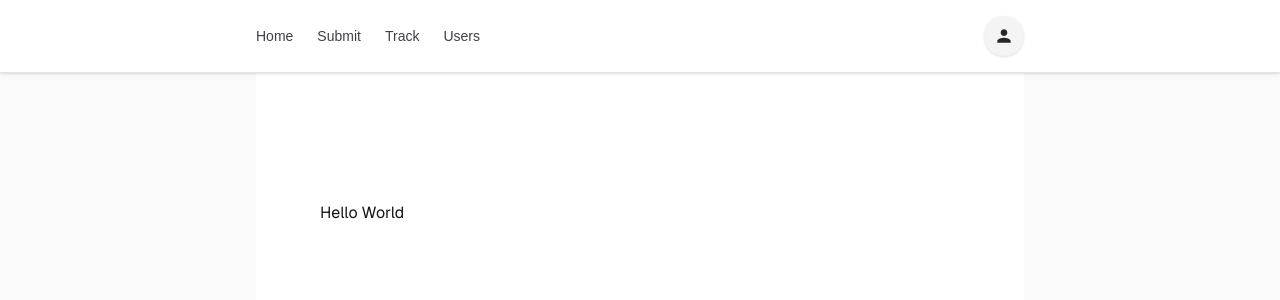
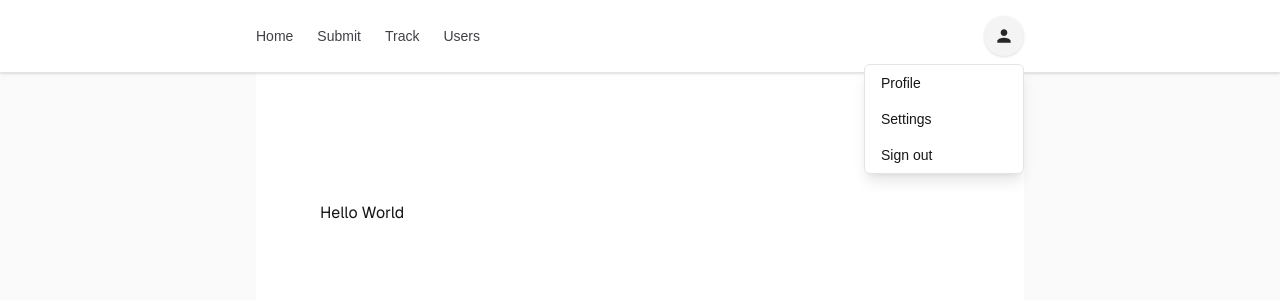
Before and after one commit to bnwong2/card-restoration, a Next.js app: page / in a window 1280 px wide. Both pictures are taken after a click on the button "User profile". Shown: the top 300 px of the page. Built offline with nearby package versions, Linux system fonts and the light colour scheme.

Commit message:
added dropdown to profile button that opens when clicked and closes when clicked or clicked out of

```diff
--- a/app/components/site-nav.tsx
+++ b/app/components/site-nav.tsx
@@ -1,6 +1,33 @@
+"use client";
+
 import Link from "next/link";
+import { useEffect, useRef, useState } from "react";
 
 export default function SiteNav() {
+  const [open, setOpen] = useState(false);
+  const menuRef = useRef<HTMLDivElement>(null);
+
+  useEffect(() => {
+    function handleClickOutside(event: MouseEvent) {
+      if (menuRef.current && !menuRef.current.contains(event.target as Node)) {
+        setOpen(false);
+      }
+    }
+
+    function handleKeyDown(event: KeyboardEvent) {
+      if (event.key === "Escape") {
+        setOpen(false);
+      }
+    }
+
+    document.addEventListener("mousedown", handleClickOutside);
+    document.addEventListener("keydown", handleKeyDown);
+    return () => {
+      document.removeEventListener("mousedown", handleClickOutside);
+      document.removeEventListener("keydown", handleKeyDown);
+    };
+  }, []);
+
   return (
     <header className="w-full border-b border-zinc-200 bg-white/90 px-6 py-4 shadow-sm backdrop-blur dark:border-zinc-800 dark:bg-zinc-950/90">
       <div className="mx-auto flex max-w-3xl items-center justify-between gap-4">
@@ -18,8 +45,10 @@ export default function SiteNav() {
             Users
           </Link>
         </nav>
+        <div className="relative" ref={menuRef}>
           <button
             type="button"
+            onClick={() => setOpen((prev) => !prev)}
             className="inline-flex h-10 w-10 items-center justify-center rounded-full bg-zinc-100 text-zinc-800 shadow-sm transition hover:bg-zinc-200 dark:bg-zinc-900 dark:text-zinc-100 dark:hover:bg-zinc-800"
             aria-label="User profile"
           >
@@ -27,6 +56,32 @@ export default function SiteNav() {
               <path d="M12 12c2.21 0 4-1.79 4-4s-1.79-4-4-4-4 1.79-4 4 1.79 4 4 4zm0 2c-2.67 0-8 1.34-8 4v2h16v-2c0-2.66-5.33-4-8-4z" />
             </svg>
           </button>
+          {open && (
+            <div className="absolute right-0 mt-2 w-40 rounded-md border border-zinc-200 bg-white shadow-lg dark:border-zinc-800 dark:bg-zinc-950">
+              <Link
+                href="/profile"
+                className="block px-4 py-2 text-sm hover:bg-zinc-100 dark:hover:bg-zinc-800"
+                onClick={() => setOpen(false)}
+              >
+                Profile
+              </Link>
+              <Link
+                href="/settings"
+                className="block px-4 py-2 text-sm hover:bg-zinc-100 dark:hover:bg-zinc-800"
+                onClick={() => setOpen(false)}
+              >
+                Settings
+              </Link>
+              <button
+                type="button"
+                className="block w-full px-4 py-2 text-left text-sm hover:bg-zinc-100 dark:hover:bg-zinc-800"
+                onClick={() => setOpen(false)}
+              >
+                Sign out
+              </button>
+            </div>
+          )}
+        </div>
       </div>
     </header>
   );
```
Lines whose indentation alone changed are shown as unchanged.
